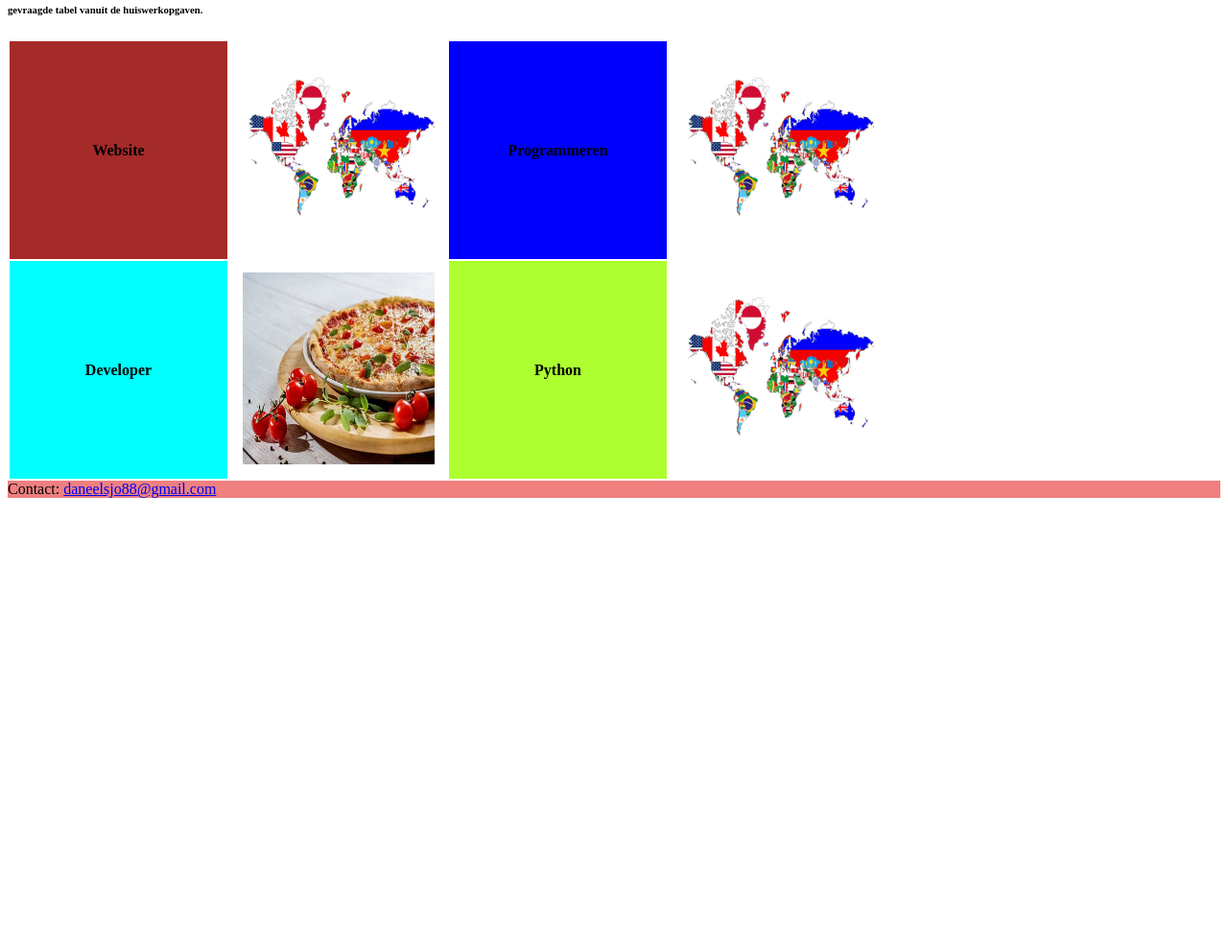
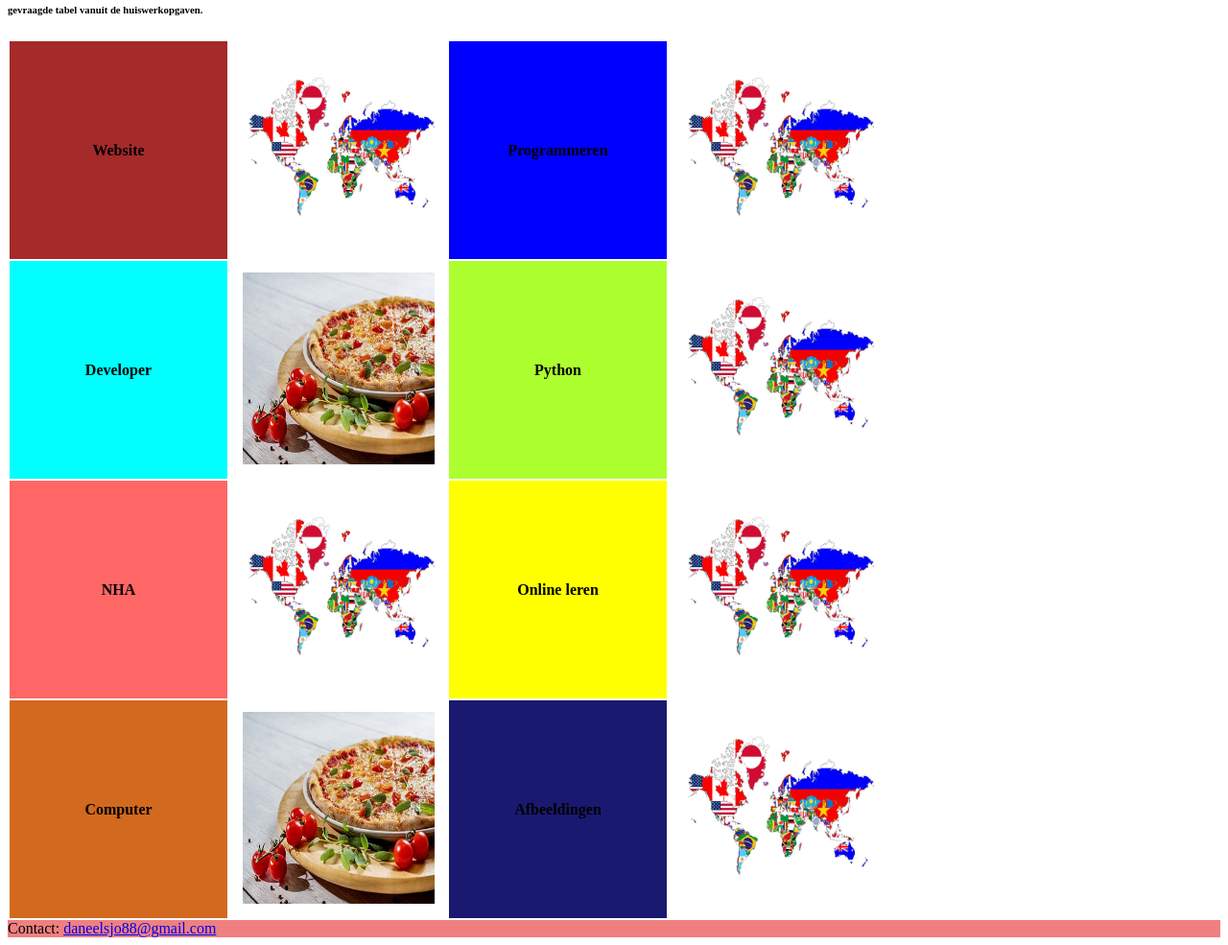
Before and after one commit to daneelsjo/CSS-oefeningen, a plain HTML site: page index.html in a window 1280 px wide. Shown: the part 79-1064 px from the top of the page at 96% size. Before the commit the page ends 800 px from the top, so only its background shows below. Drawn offline with Linux system fonts and the light colour scheme.

Commit message:
aanpassing 2

```diff
--- a/css/main.css
+++ b/css/main.css
@@ -36,3 +36,19 @@ img.wereldkaart{
 #cel7{
     background-color: greenyellow;
 }
+
+#cel9{
+    background-color: #FF6666;
+}
+
+#cel11{
+    background-color: #FFFF00;
+}
+
+#cel13{
+    background-color: #D2691E;
+}
+
+#cel15{
+    background-color: #191970;
+}
--- a/index.html
+++ b/index.html
@@ -29,6 +29,18 @@
                 <td id="cel7"><strong>Python</strong></td>
                 <td id="cel8"> <img src="/CSS-oefeningen/img/wereldkaart.jpg" class="wereldkaart" alt="wereldkaart"> </td>
             </tr>
+            <tr>
+                <td id="cel9"><strong>NHA</strong></td>
+                <td id="cel10"> <img src="/CSS-oefeningen/img/wereldkaart.jpg" class="wereldkaart" alt="wereldkaart"> </td>
+                <td id="cel11"><strong>Online leren</strong></td>
+                <td id="cel12"> <img src="/CSS-oefeningen/img/wereldkaart.jpg" class="wereldkaart" alt="wereldkaart"> </td>
+            </tr>
+            <tr>
+                <td id="cel13"><strong>Computer</strong></td>
+                <td id="cel14"><img src="/CSS-oefeningen/img/pizza.jpg" class="pizza" alt="Pizza"></td>
+                <td id="cel15"><strong>Afbeeldingen</strong></td>
+                <td id="cel16"> <img src="/CSS-oefeningen/img/wereldkaart.jpg" class="wereldkaart" alt="wereldkaart"> </td>
+            </tr>
         </table>
     </article>
     <footer>Contact: <a href="mailto:daneelsjo88@gmail.com">daneelsjo88@gmail.com</a> </footer>
```
